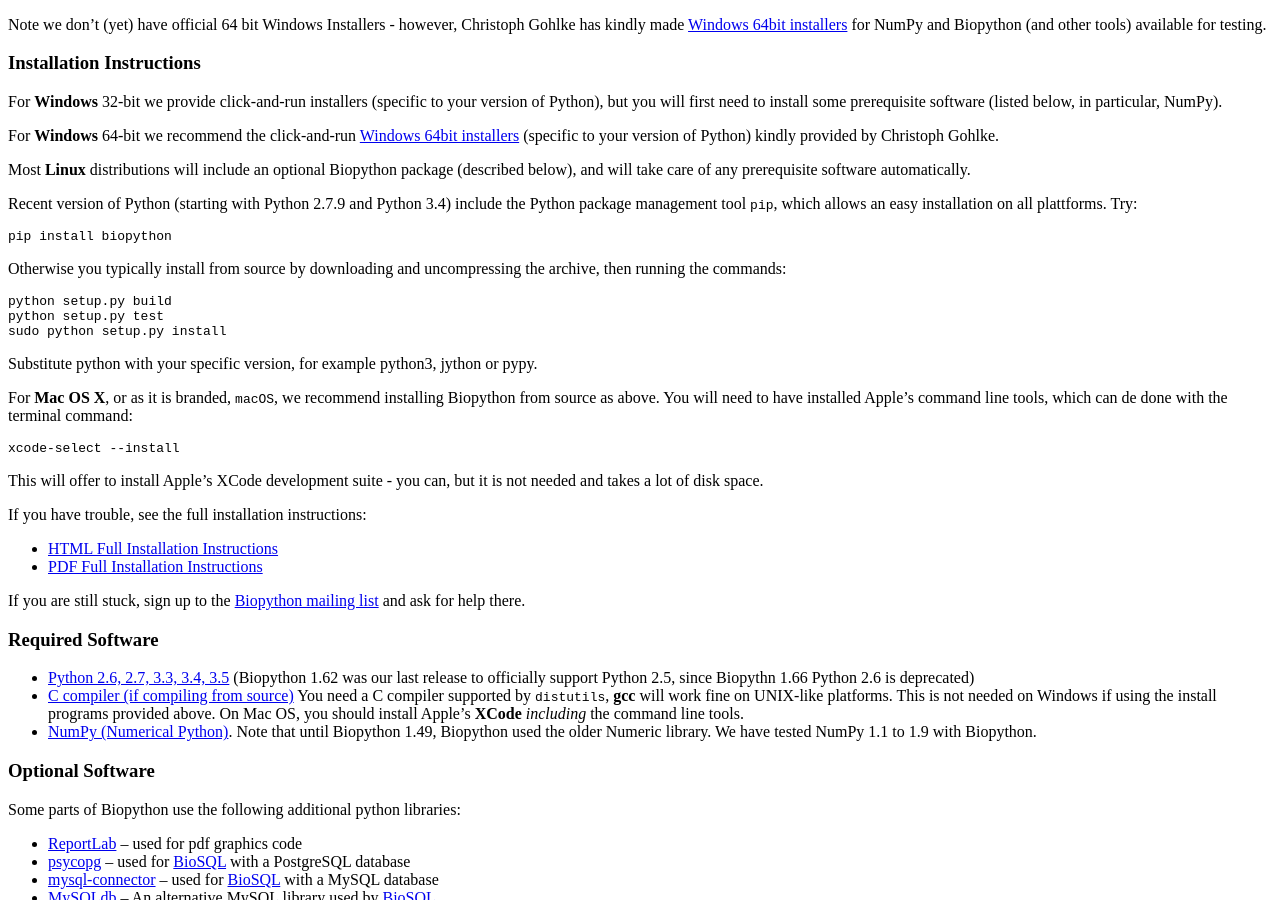
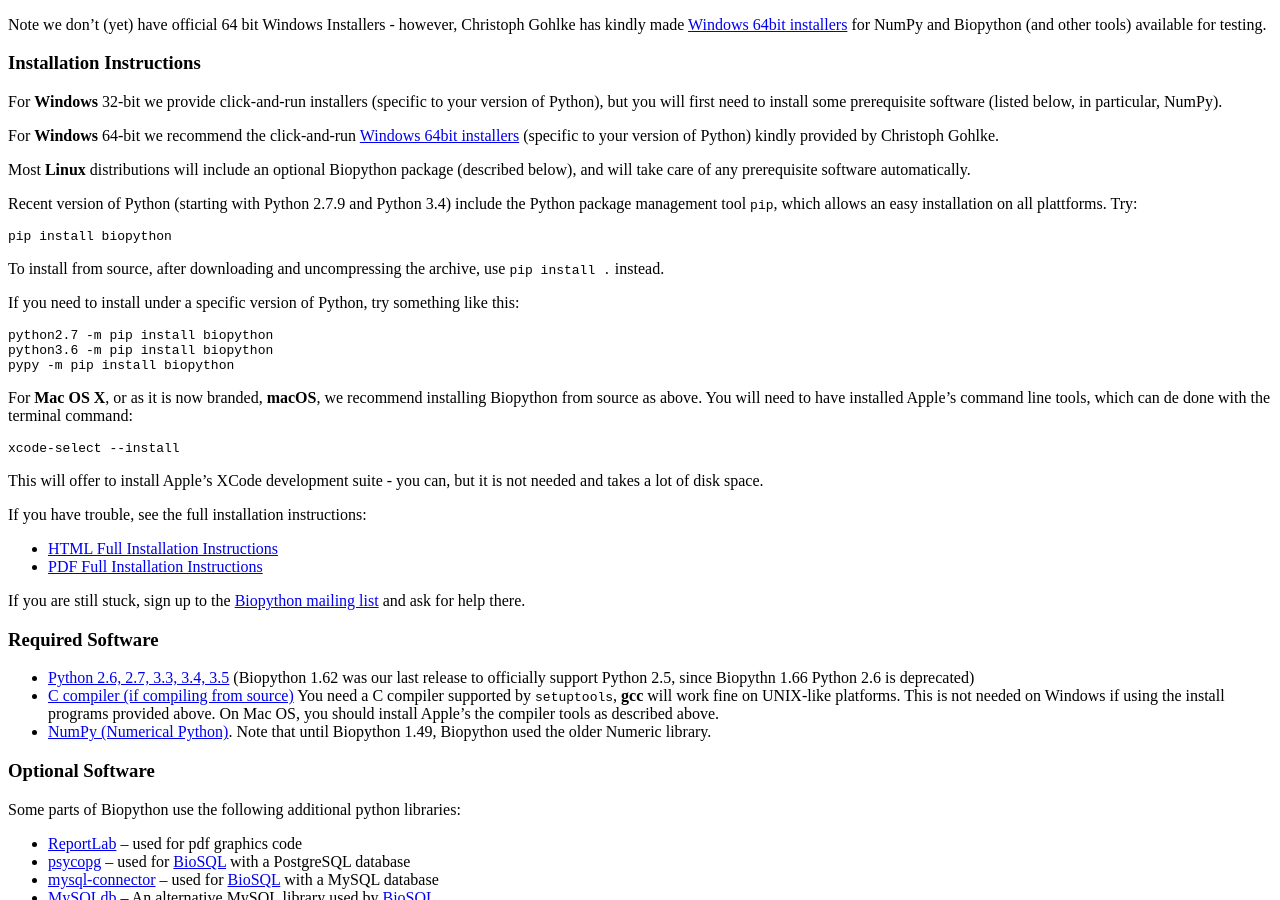
Before and after one commit to biopython/biopython.github.io, a Jekyll site: the page built from wiki/Download.md, in a window 1280 px wide and 900 px high, scrolled down 632 px. Built offline with Jekyll 4.4.1, drawn with Linux system fonts in a browser that asks for light colours.

Commit message:
pip/setuptools updates etc

````diff
--- a/wiki/Download.md
+++ b/wiki/Download.md
@@ -65,26 +65,26 @@ Most **Linux** distributions will include an optional Biopython package
 automatically.
 
 Recent version of Python (starting with Python 2.7.9 and Python 3.4) include
-the Python package management tool `pip`, which allows an easy installation
+the Python package management tool ``pip``, which allows an easy installation
 on all plattforms. Try:
 
 ``` bash
 pip install biopython
 ```
 
-Otherwise you typically install from source by downloading and
-uncompressing the archive, then running the commands:
+To install from source, after downloading and uncompressing the archive,
+use ``pip install .`` instead.
+
+If you need to install under a specific version of Python, try something
+like this:
 
 ``` bash
-python setup.py build
-python setup.py test
-sudo python setup.py install
+python2.7 -m pip install biopython
+python3.6 -m pip install biopython
+pypy -m pip install biopython
 ```
 
-Substitute python with your specific version, for example python3,
-jython or pypy.
-
-For **Mac OS X**, or as it is branded, ``macOS``, we recommend installing
+For **Mac OS X**, or as it is now branded, **macOS**, we recommend installing
 Biopython from source as above. You will need to have installed Apple's
 command line tools, which can de done with the terminal command:
 
@@ -112,13 +112,12 @@ list](Mailing_lists "wikilink") and ask for help there.
     Python 2.6 is deprecated)
 -   [C compiler (if compiling
     from source)](https://docs.python.org/3/using/index.html) You
-    need a C compiler supported by `distutils`, **gcc** will work fine on
+    need a C compiler supported by ``setuptools``, **gcc** will work fine on
     UNIX-like platforms. This is not needed on Windows if using the
     install programs provided above. On Mac OS, you should install
-    Apple's **XCode** *including* the command line tools.
+    Apple's the compiler tools as described above.
 -   [NumPy (Numerical Python)](http://numpy.scipy.org/). Note that until
-    Biopython 1.49, Biopython used the older Numeric library. We have
-    tested NumPy 1.1 to 1.9 with Biopython.
+    Biopython 1.49, Biopython used the older Numeric library.
 
 ### Optional Software
 
````
